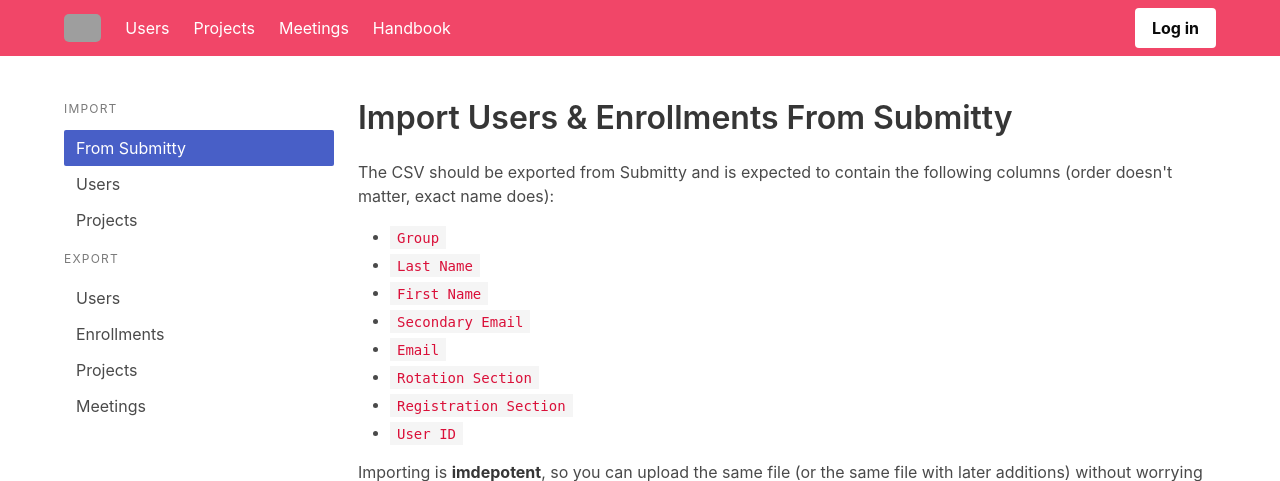
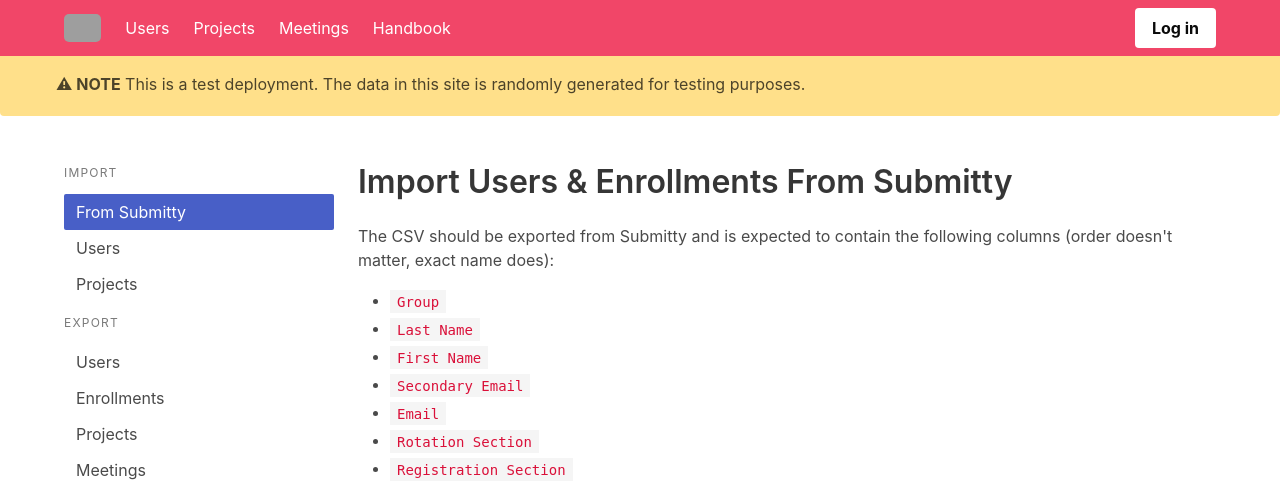
Before and after one commit to rcos/rcos_io, a Django app: page /admin/import in a window 1280 px wide. Shown: the top 481 px of the page. Run offline with Django 4.2, Linux system fonts and the light colour scheme; data comes from the database, SQL or seed files in the repository; parts of the project's set-up code (start-up, migrations or seed data) failed here and were passed over; grey boxes are pictures that could not be loaded.

Commit message:
Add test deployment notification

```diff
--- a/portal/templates/portal/base.html
+++ b/portal/templates/portal/base.html
@@ -12,6 +12,13 @@
 
 <body class="has-navbar-fixed-top">
     {% include "portal/includes/navbar.html" %}
+
+    <div class="notification is-warning mb-0">
+        <div class="container">
+            <strong>⚠ NOTE</strong>
+             This is a test deployment. The data in this site is randomly generated for testing purposes.
+        </div>
+    </div>
 
     {% if messages %}
     <div class="messages">
```
